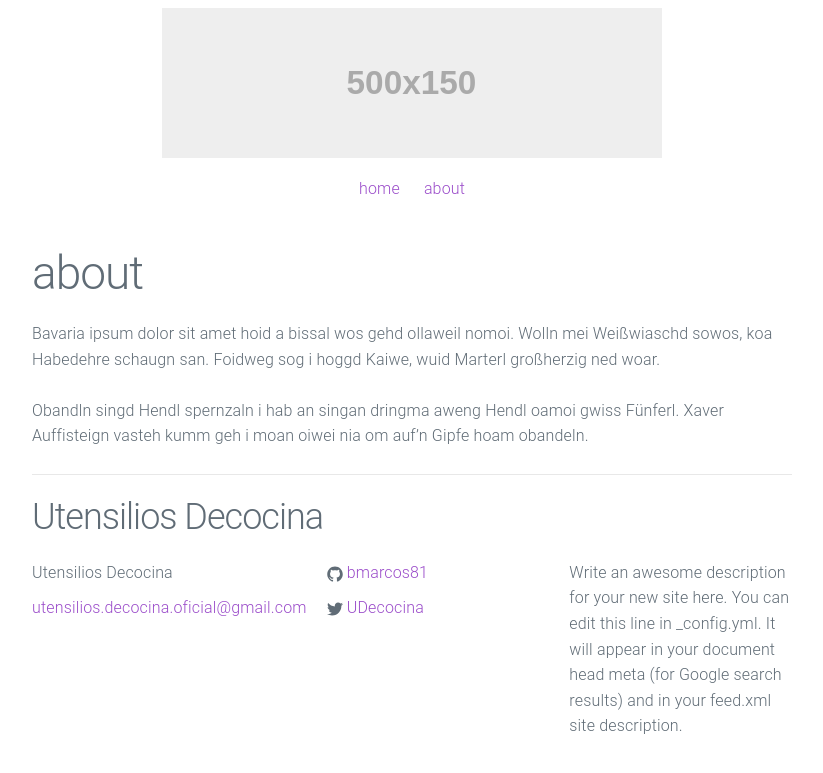
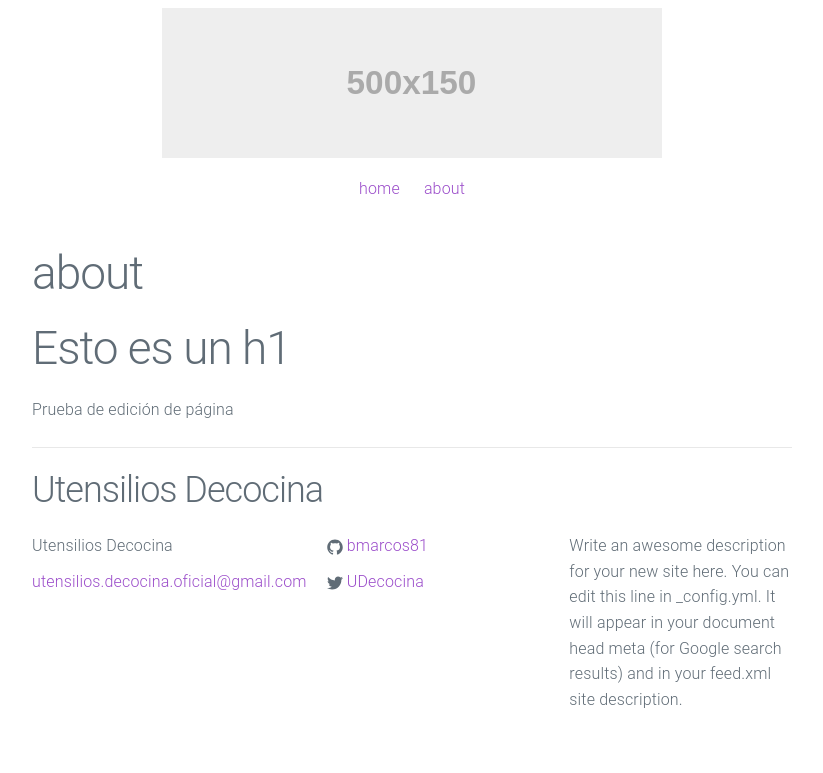
Before and after one commit to bmarcos81/urban, a Jekyll site: the page built from about.md, in a window 1280 px wide. Shown: the top 773 px of the page, without its empty margins (228-1051 px from the left). Built offline with Jekyll 4.4.1, drawn with Linux system fonts in a browser that asks for light colours.

Commit message:
pruebas iniciales

```diff
--- a/_posts/2015-10-09-welcome-to-jekyll.markdown
+++ b/_posts/2015-10-09-welcome-to-jekyll.markdown
@@ -1,10 +1,10 @@
 ---
 layout: post
-title:  "Welcome to Jekyll!"
+title:  "Post Ejemplo"
 date:   2015-10-09 15:39:40
 preview: holder.js/300x300?auto=yes
 ---
 
 ![Picture 1](holder.js/800x600?auto=yes)
 
-Bavaria ipsum dolor sit amet g’hupft wia gsprunga wolln dringma aweng oba Biazelt hogg di hera helfgod. Sog i hawadere midananda nomoi a bissal wos gehd ollaweil gor kumm geh naa jo leck mi, Xaver: Weiznglasl i hob di liab des muas ma hoid kenna.
+Esto es el contenido del post
--- a/about.md
+++ b/about.md
@@ -4,6 +4,6 @@ title: about
 permalink: /about/
 ---
 
-Bavaria ipsum dolor sit amet hoid a bissal wos gehd ollaweil nomoi. Wolln mei Weißwiaschd sowos, koa Habedehre schaugn san. Foidweg sog i hoggd Kaiwe, wuid Marterl großherzig ned woar.
+# Esto es un h1
 
-Obandln singd Hendl spernzaln i hab an singan dringma aweng Hendl oamoi gwiss Fünferl. Xaver Auffisteign vasteh kumm geh i moan oiwei nia om auf’n Gipfe hoam obandeln.
+Prueba de edición de página
```
